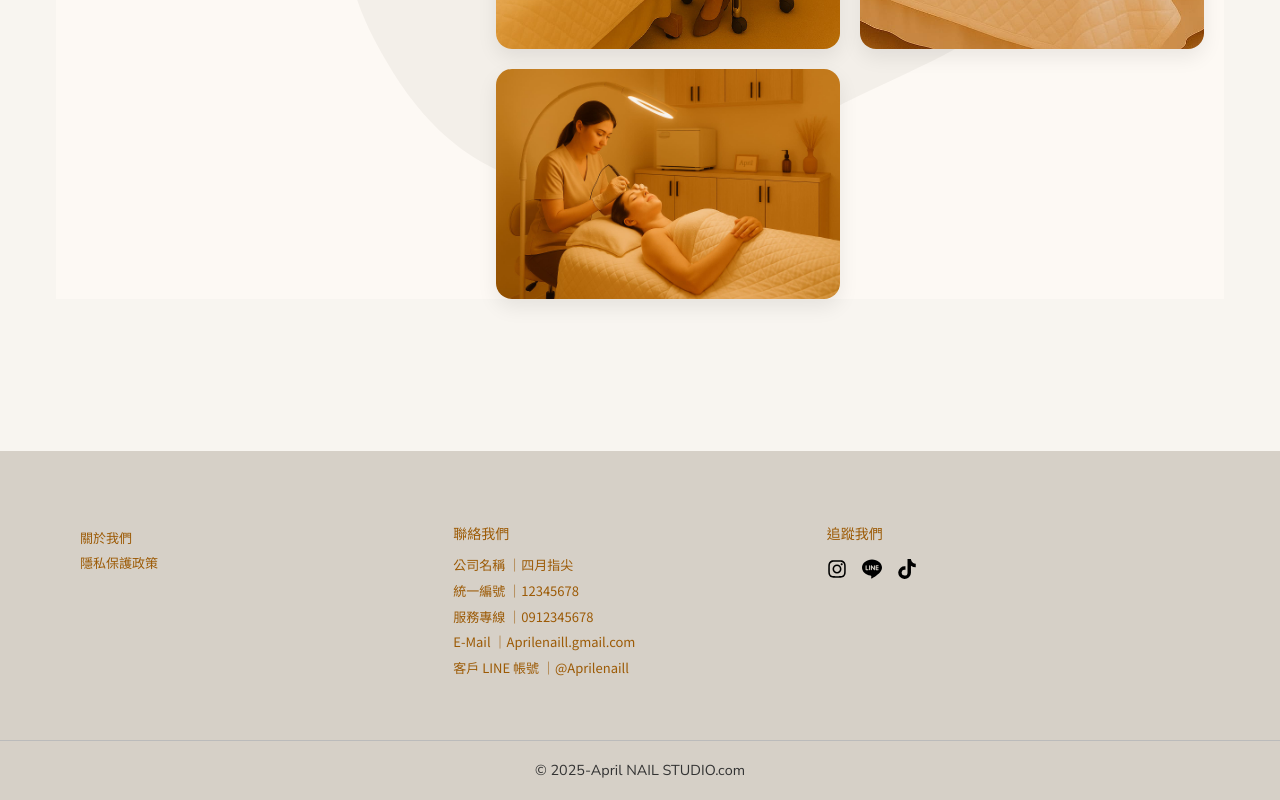
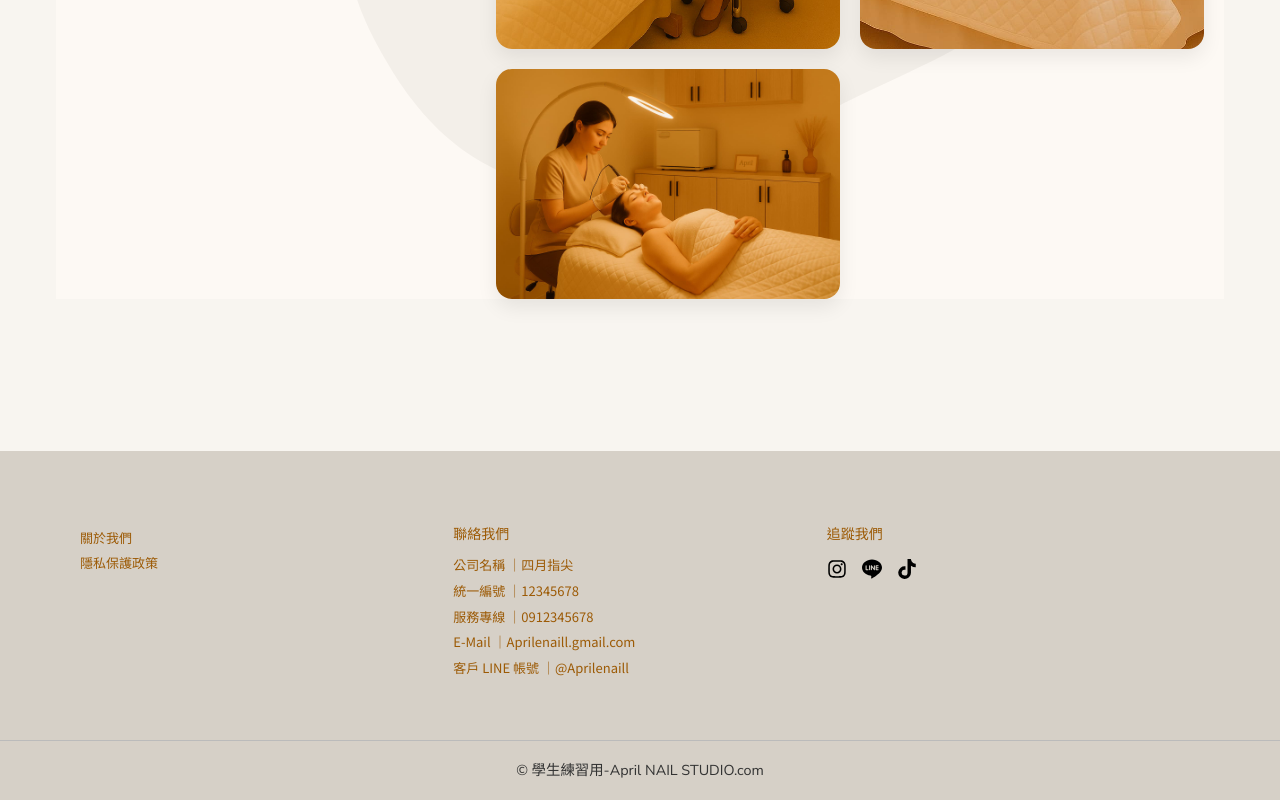
Before and after one commit to zoena5303/april-nail-project, a React (Vite) app: page /april-nail-project/storeenvironment in a window 1280 px wide. Shown: the part 2945-3745 px from the top of the page. Built offline with nearby package versions, Linux system fonts and the light colour scheme.

Commit message:
修改最底部版權

```diff
--- a/src/components/Footer.jsx
+++ b/src/components/Footer.jsx
@@ -40,7 +40,7 @@ const Footer = () => {
 
       {/* 最底部版權 */}
       <div className="footer-bottom">
-        <p>© 2025-April NAIL STUDIO.com</p>
+        <p>© 學生練習用-April NAIL STUDIO.com</p>
       </div>
     </footer>
   );
```
